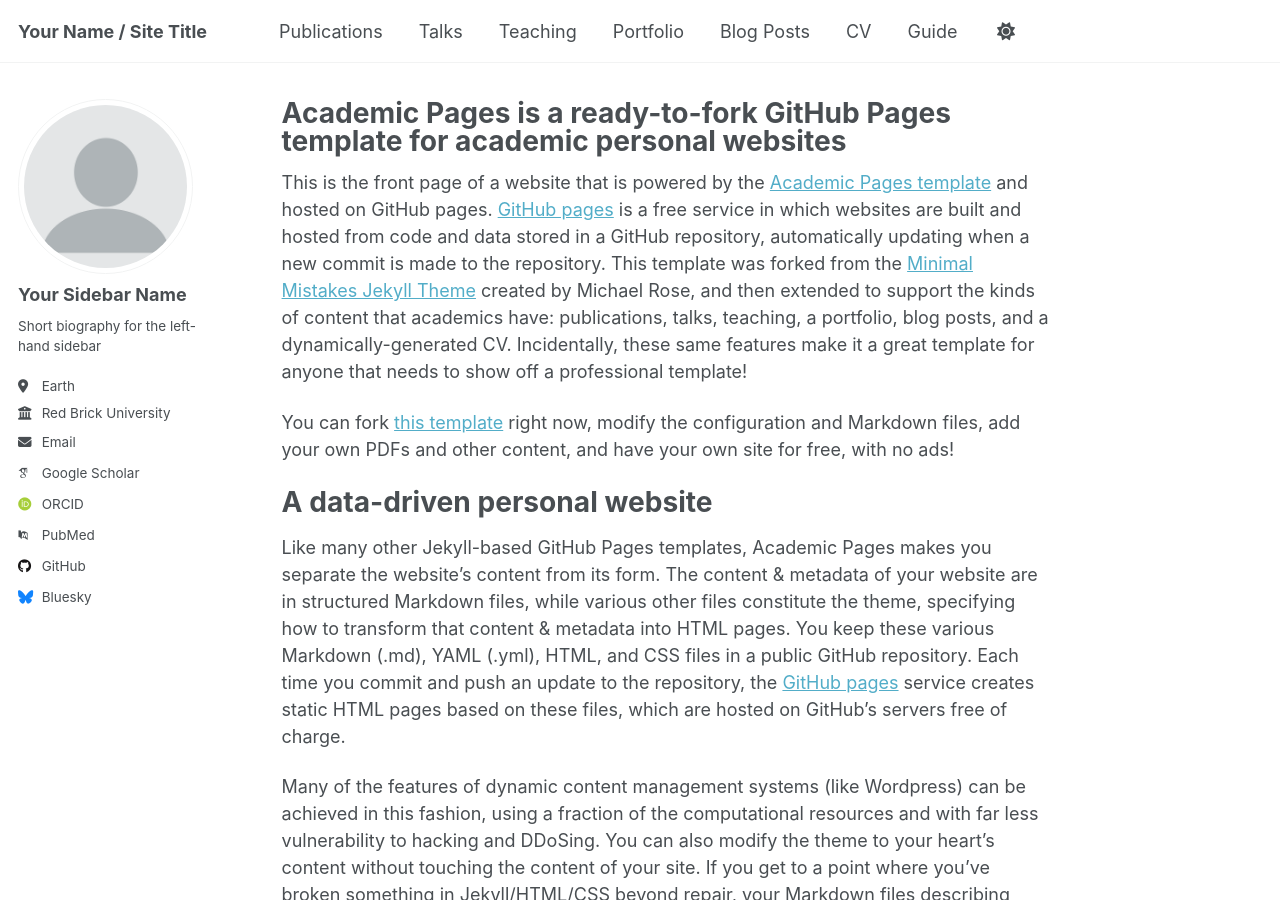
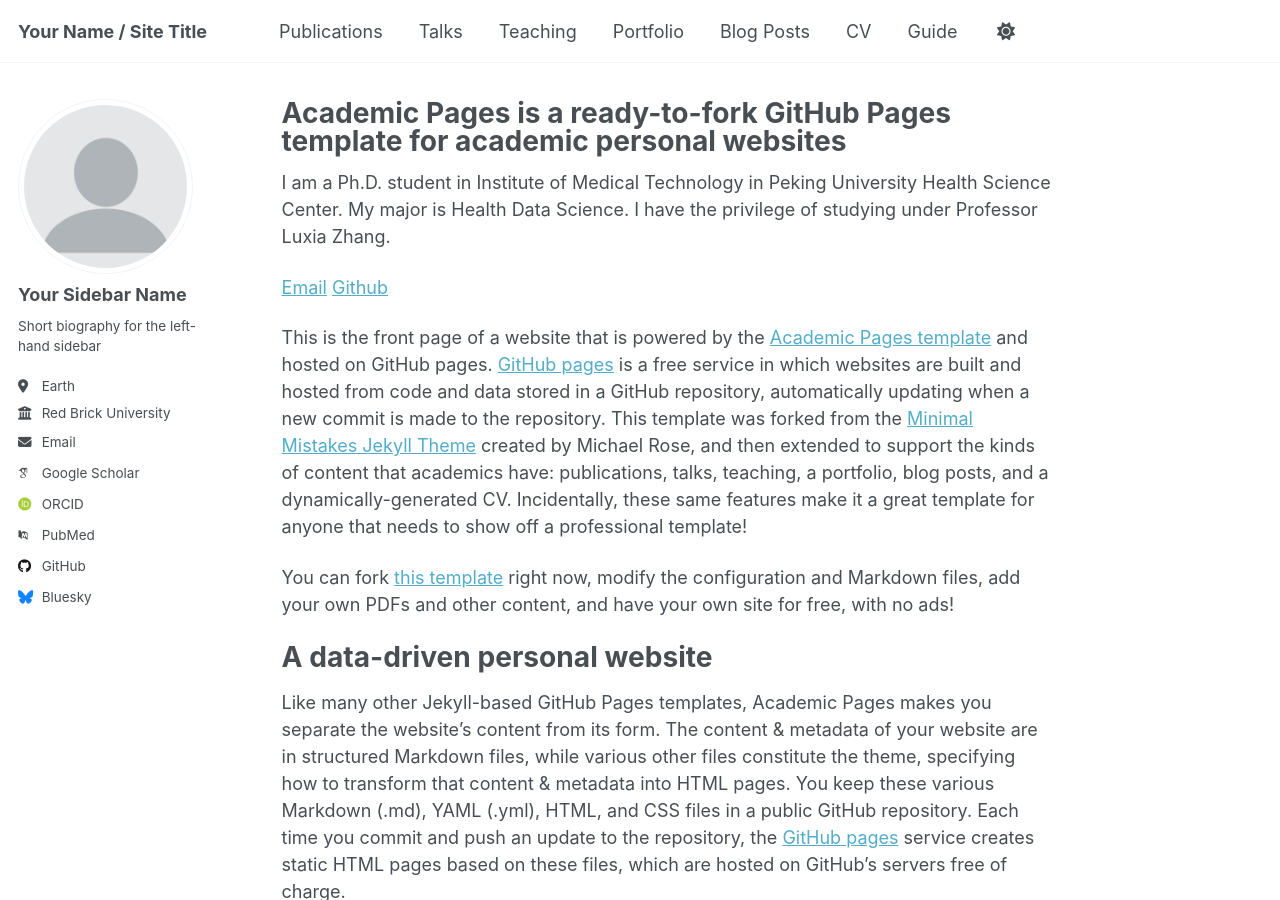
Before and after one commit to FuSihan1/FuSihan1.github.io, a Jekyll site: the page built from _pages/about.md, in a window 1280 px wide and 900 px high. Built offline with Jekyll 4.4.1, drawn with Linux system fonts in a browser that asks for light colours; some web fonts are replaced; a script that is not in the unit is left out.

Commit message:
Update about.md

```diff
--- a/_pages/about.md
+++ b/_pages/about.md
@@ -6,6 +6,11 @@
   - /about/
   - /about.html
 ---
+
+I am a Ph.D. student in Institute of Medical Technology in Peking University Health Science Center. My major is Health Data Science. I have the privilege of studying under Professor Luxia Zhang.
+
+[Email](mailto:2511110780@stu.pku.edu.cn)
+[Github](https://github.com/FuSihan1)
 
 This is the front page of a website that is powered by the [Academic Pages template](https://github.com/academicpages/academicpages.github.io) and hosted on GitHub pages. [GitHub pages](https://pages.github.com) is a free service in which websites are built and hosted from code and data stored in a GitHub repository, automatically updating when a new commit is made to the repository. This template was forked from the [Minimal Mistakes Jekyll Theme](https://mmistakes.github.io/minimal-mistakes/) created by Michael Rose, and then extended to support the kinds of content that academics have: publications, talks, teaching, a portfolio, blog posts, and a dynamically-generated CV. Incidentally, these same features make it a great template for anyone that needs to show off a professional template!
 
```
